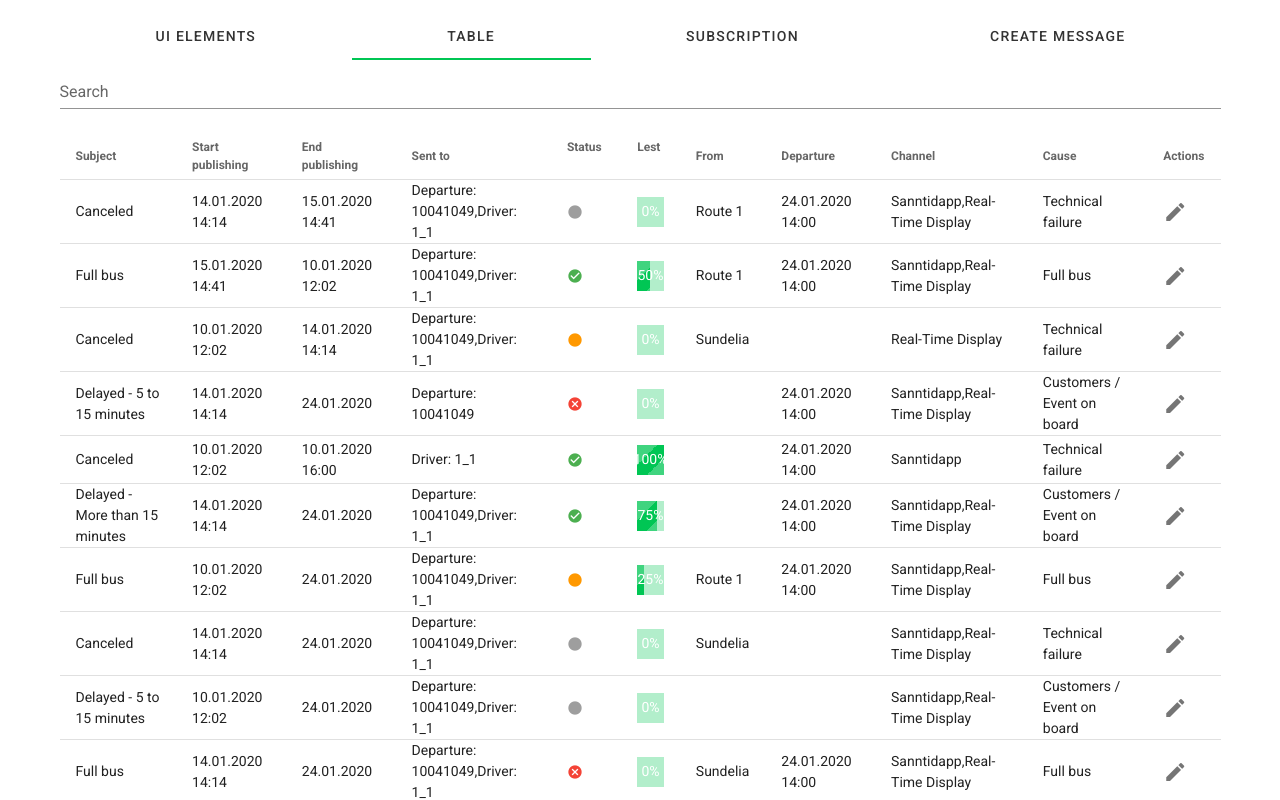
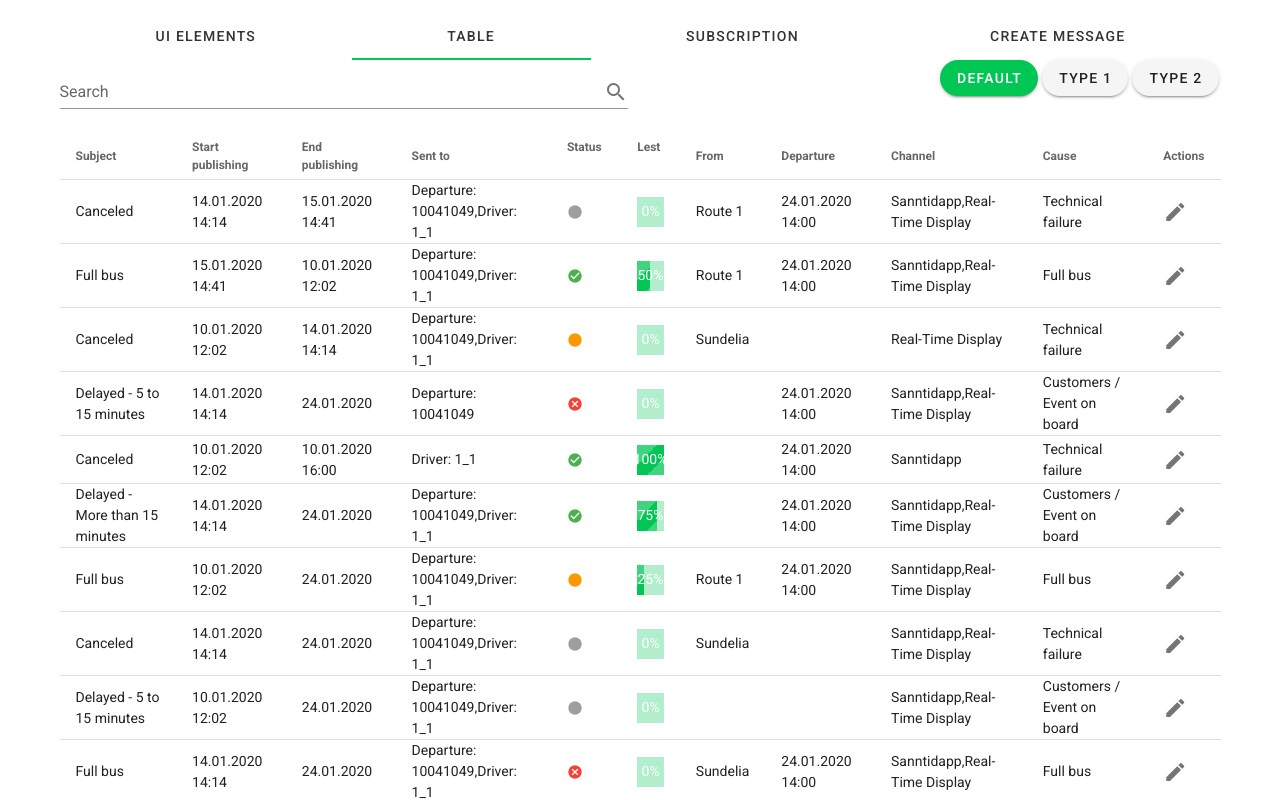
Before and after one commit to fucadzi/ux-mockup, a Vue app: page /#/table in a window 1280 px wide. Shown: the top 800 px of the page. Built offline with nearby package versions, Linux system fonts and the light colour scheme.

Commit message:
Filtering columns in tables

```diff
--- a/src/components/MsgTable.vue
+++ b/src/components/MsgTable.vue
@@ -4,19 +4,43 @@
             <v-col>
                 <v-text-field
                     v-model="search"
-                    append-icon="mdi-search"
                     label="Search"
                     single-line
                     hide-details
                     color="#00c654"
+                    append-icon="mdi-magnify"
                 ></v-text-field>
+            </v-col>
+            <v-col class="controlBtns">
+                <v-btn
+                    :class="{ activeBtn: layout === 'type2' }"
+                    rounded
+                    @click="layout = 'type2'"
+                >
+                    Type 2
+                </v-btn>
+                <v-btn
+                    :class="{ activeBtn: layout === 'type1' }"
+                    rounded
+                    @click="layout = 'type1'"
+                >
+                    Type 1
+                </v-btn>
+                <v-btn
+                    :class="{ activeBtn: layout === '' }"
+                    rounded
+                    @click="layout = ''"
+                >
+                    Default
+                </v-btn>
+
             </v-col>
         </v-row>
         <v-row>
             <v-col>
 
                 <v-data-table
-                    :headers="headers"
+                    :headers="computedHeaders"
                     :items="tableData"
                     :search="search"
                 >
@@ -118,41 +142,43 @@ export default {
     data() {
         return {
             search: '',
+            layout: '',
             headers: [
                 {
-                    text: 'Subject', value: 'subject'
+                    text: 'Subject', value: 'subject', layout: 'type1'
                 },
                 {
-                    text: 'Start publishing', value: 'start'
+                    text: 'Start publishing', value: 'start', layout: 'type1'
                 },
                 {
-                    text: 'End publishing', value: 'end'
+                    text: 'End publishing', value: 'end', layout: 'type1'
                 },
                 {
-                    text: 'Sent to', value: 'sent'
+                    text: 'Sent to', value: 'sent', layout: 'type2'
                 },
                 {
-                    text: 'Status', value: 'published'
+                    text: 'Status', value: 'published', layout: 'type2'
                 },
                 {
-                    text: 'Lest', value: 'lest'
+                    text: 'Lest', value: 'lest', layout: 'type2'
                 },
                 {
-                    text: 'From', value: 'from'
+                    text: 'From', value: 'from', layout: 'type1'
                 },
                 {
-                    text: 'Departure', value: 'depart'
+                    text: 'Departure', value: 'depart', layout: 'type1'
                 },
                 {
-                    text: 'Channel', value: 'channel'
+                    text: 'Channel', value: 'channel', layout: 'type2'
                 },
                 {
-                    text: 'Cause', value: 'cause'
+                    text: 'Cause', value: 'cause', layout: 'type2'
                 },
                 {
                     text: 'Actions',
                     value: 'action',
-                    sortable: false
+                    sortable: false,
+                    layout: 'all'
                 }
             ],
             tableData: [
@@ -303,20 +329,41 @@ export default {
             ]
         }
     },
-     methods: {
+    methods: {
         getIcon: function(item) {
             return item.published;
+        },
+        showLayout: function( layout ){
+            console.log('filtering');
+            if(layout === '') {
+                return;
+            }
+        },
+        filterByLayout: function(el) {
+            if(this.layout === '' || el.layout === 'all') {
+                return true;
+            }
+
+            return el.layout === this.layout;
         }
-     }
+    },
 
-     //   Hiding columns https://stackoverflow.com/questions/52625562/hide-a-particular-header-and-its-corresponding-column-in-vuetify-datatable
-    // computed: {
-    // computedHeaders () {
-    //     return this.headers.filter(....Your filter logic here)
-    // }
-    // }
-    // Change your headers bind in your html to point to 'computedHeaders' instead of headers
+    computed: {
+        computedHeaders () {
+            return this.headers.filter(this.filterByLayout );
+        }
+    }
 
-    // :headers="computedHeaders"
 }
 </script>
+
+<style>
+    .controlBtns .v-btn {
+        margin: 0 2px;
+        float: right;
+    }
+    .col.controlBtns .v-btn--rounded.v-btn.activeBtn {
+        color: #ffffff;
+        background-color: #00c654;
+    }
+</style>
```
